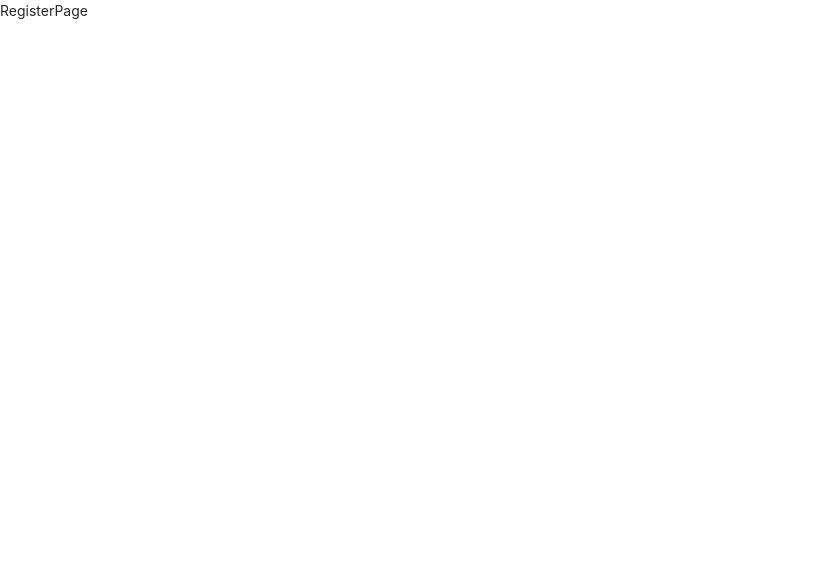
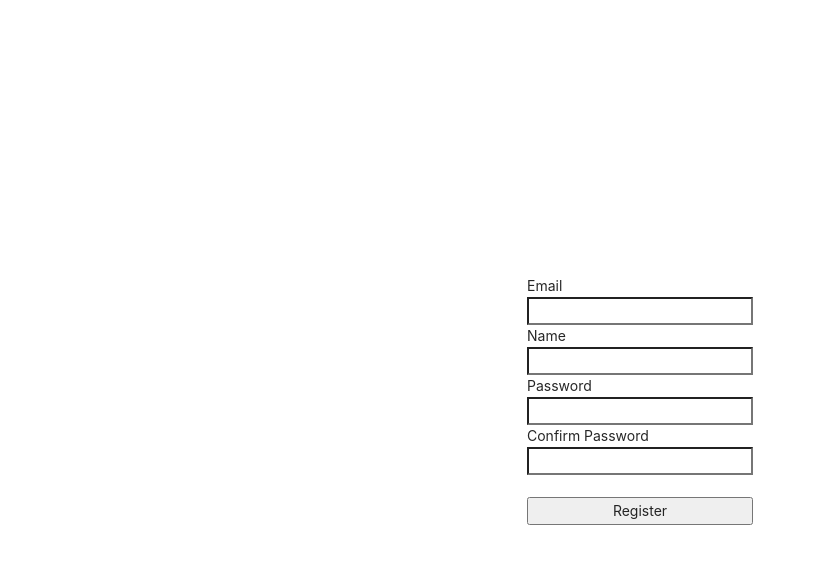
Before and after one commit to bohyunkang/node-react-boiler-plate, a React (Create React App) app in the folder client/: page /register in a window 1280 px wide. Shown: the top 564 px of the page, without its empty margins (0-815 px from the left). Built offline with nearby package versions, Linux system fonts and the light colour scheme.

Commit message:
feat: 회원가입 페이지 기능 구현

```diff
--- a/client/src/_actions/types.js
+++ b/client/src/_actions/types.js
@@ -1 +1,2 @@
 export const LOGIN_USER = "login_user";
+export const REGISTER_USER = "register_user";
--- a/client/src/_actions/user_action.js
+++ b/client/src/_actions/user_action.js
@@ -1,5 +1,5 @@
 import axios from "axios";
-import { LOGIN_USER } from "./types";
+import { LOGIN_USER, REGISTER_USER } from "./types";
 
 export function loginUser(dataToSubmit) {
 	const request = axios
@@ -10,3 +10,13 @@
 		payload: request,
 	};
 }
+
+export function registerUser(dataToSubmit) {
+	const request = axios
+		.post("/api/users/register", dataToSubmit)
+		.then((response) => response.data);
+	return {
+		type: REGISTER_USER,
+		payload: request,
+	};
+}
--- a/client/src/_reducers/user_reducer.js
+++ b/client/src/_reducers/user_reducer.js
@@ -1,11 +1,13 @@
-import { LOGIN_USER } from "../_actions/types";
+import { LOGIN_USER, REGISTER_USER } from "../_actions/types";
 
 export default function (state = {}, action) {
 	switch (action.type) {
 		case LOGIN_USER:
 			return { ...state, loginSuccess: action.payload };
 			break;
-
+		case REGISTER_USER:
+			return { ...state, success: action.payload };
+			break;
 		default:
 			return state;
 	}
--- a/client/src/components/views/RegisterPage/RegisterPage.js
+++ b/client/src/components/views/RegisterPage/RegisterPage.js
@@ -1,7 +1,79 @@
-import React from "react";
+import React, { useState } from "react";
+import { useDispatch } from "react-redux";
+import { registerUser } from "../../../_actions/user_action";
 
-function RegisterPage() {
-	return <div>RegisterPage</div>;
+function RegisterPage(props) {
+	const dispatch = useDispatch();
+	const [Email, setEmail] = useState("");
+	const [Name, setName] = useState("");
+	const [Password, setPassword] = useState("");
+	const [ConfirmPassword, setConfirmPassword] = useState("");
+
+	const onEmailHandler = (event) => {
+		setEmail(event.target.value);
+	};
+	const onNameHandler = (event) => {
+		setName(event.target.value);
+	};
+	const onPasswordHandler = (event) => {
+		setPassword(event.target.value);
+	};
+	const onConfirmPasswordHandler = (event) => {
+		setConfirmPassword(event.target.value);
+	};
+	const onSubmitHandler = (event) => {
+		event.preventDefault();
+
+		if (Password !== ConfirmPassword) {
+			return alert("비밀번호와 비밀번호 확인은 일치해야 합니다!");
+		}
+
+		let body = {
+			email: Email,
+			name: Name,
+			password: Password,
+		};
+
+		dispatch(registerUser(body)).then((response) => {
+			if (response.payload.success) {
+				props.history.push("/login");
+			} else {
+				alert("Failed to sign up!");
+			}
+		});
+	};
+
+	return (
+		<div
+			style={{
+				display: "flex",
+				justifyContent: "center",
+				alignItems: "center",
+				width: "100%",
+				height: "100vh",
+			}}
+		>
+			<form
+				style={{ display: "flex", flexDirection: "column" }}
+				onSubmit={onSubmitHandler}
+			>
+				<label>Email</label>
+				<input type="text" value={Email} onChange={onEmailHandler} />
+				<label>Name</label>
+				<input type="text" value={Name} onChange={onNameHandler} />
+				<label>Password</label>
+				<input type="password" value={Password} onChange={onPasswordHandler} />
+				<label>Confirm Password</label>
+				<input
+					type="password"
+					value={ConfirmPassword}
+					onChange={onConfirmPasswordHandler}
+				/>
+				<br />
+				<button type="submit">Register</button>
+			</form>
+		</div>
+	);
 }
 
 export default RegisterPage;
```
